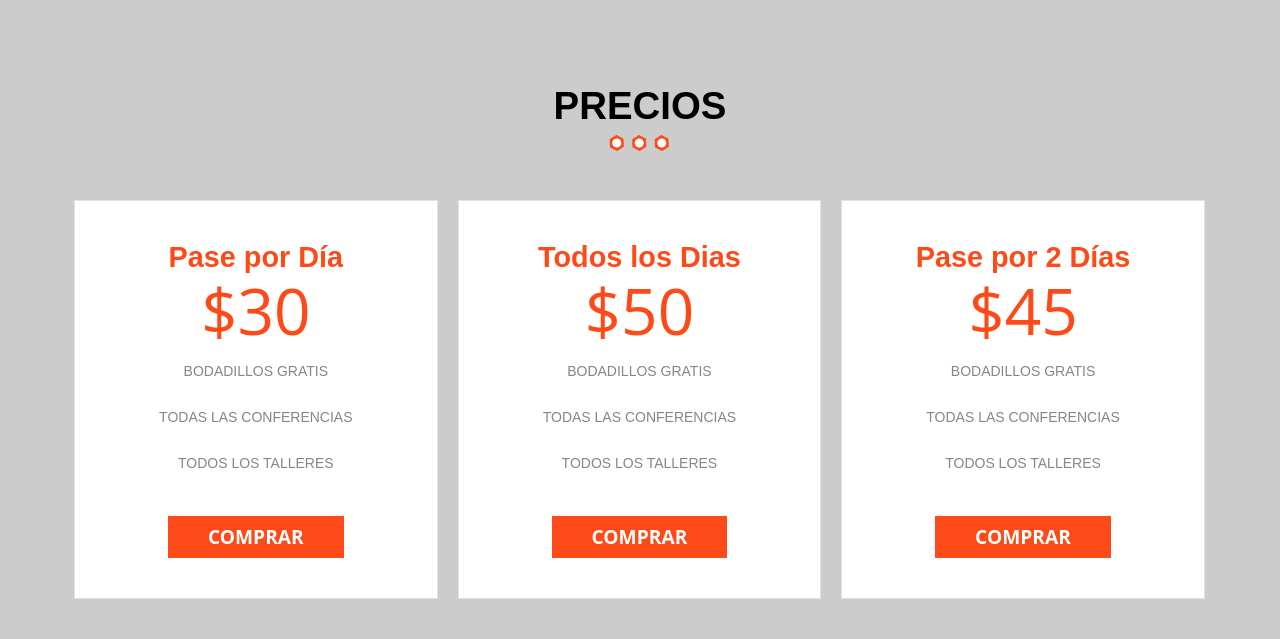
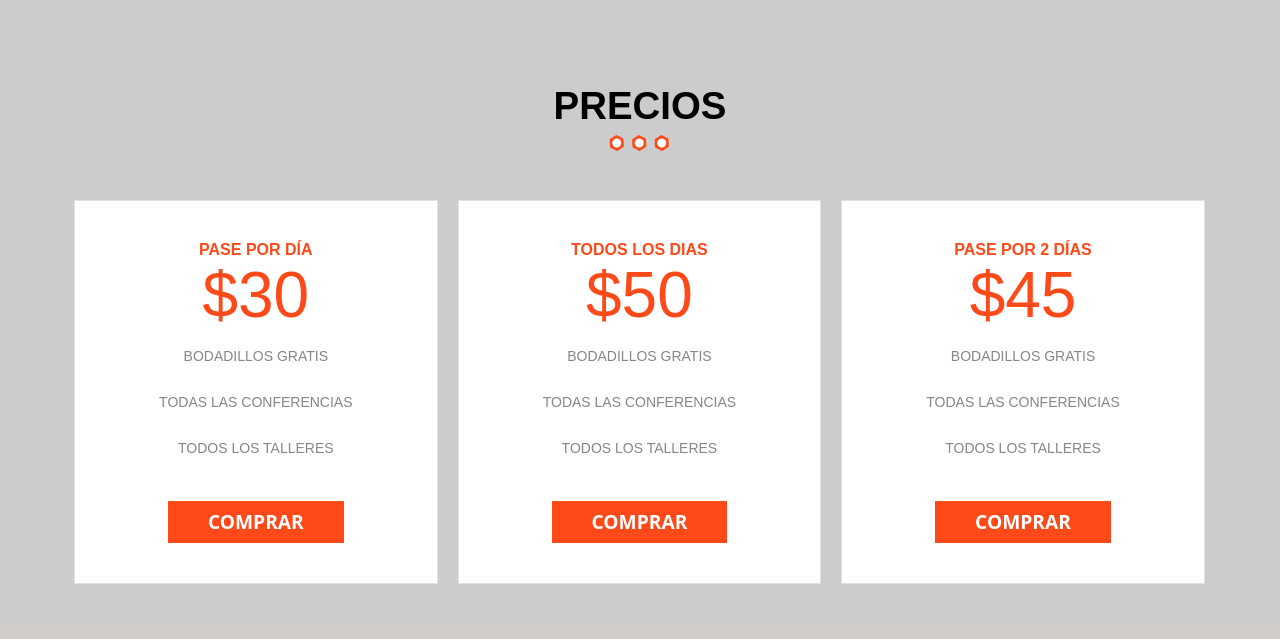
Before and after one commit to SimsonCult/sitiodeconferencia, a PHP site: page / in a window 1280 px wide. Shown: the part 2346-2985 px from the top of the page. After the commit the page ends 2930 px from the top, so only its background shows below. Run offline with PHP 8.4, Linux system fonts and the light colour scheme; some libraries are stand-ins or nearby versions.

Commit message:
Update main.css

```diff
--- a/css/main.css
+++ b/css/main.css
@@ -685,6 +685,7 @@ p.numero {
     font-size: 4em;
     display: block;
     margin: 0 0 10px 0;
+    font-family: var(--oswald);
 }
 
 
@@ -717,6 +718,12 @@ div.tabla-pecio ul li {
     text-transform: uppercase;
     color: #868686;
     line-height: 26px;
+}
+
+div.tabla-pecio h3 {
+    font-family: var(--oswald);
+    font-size: 16px;
+    text-transform: uppercase;
 }
 
 
```
